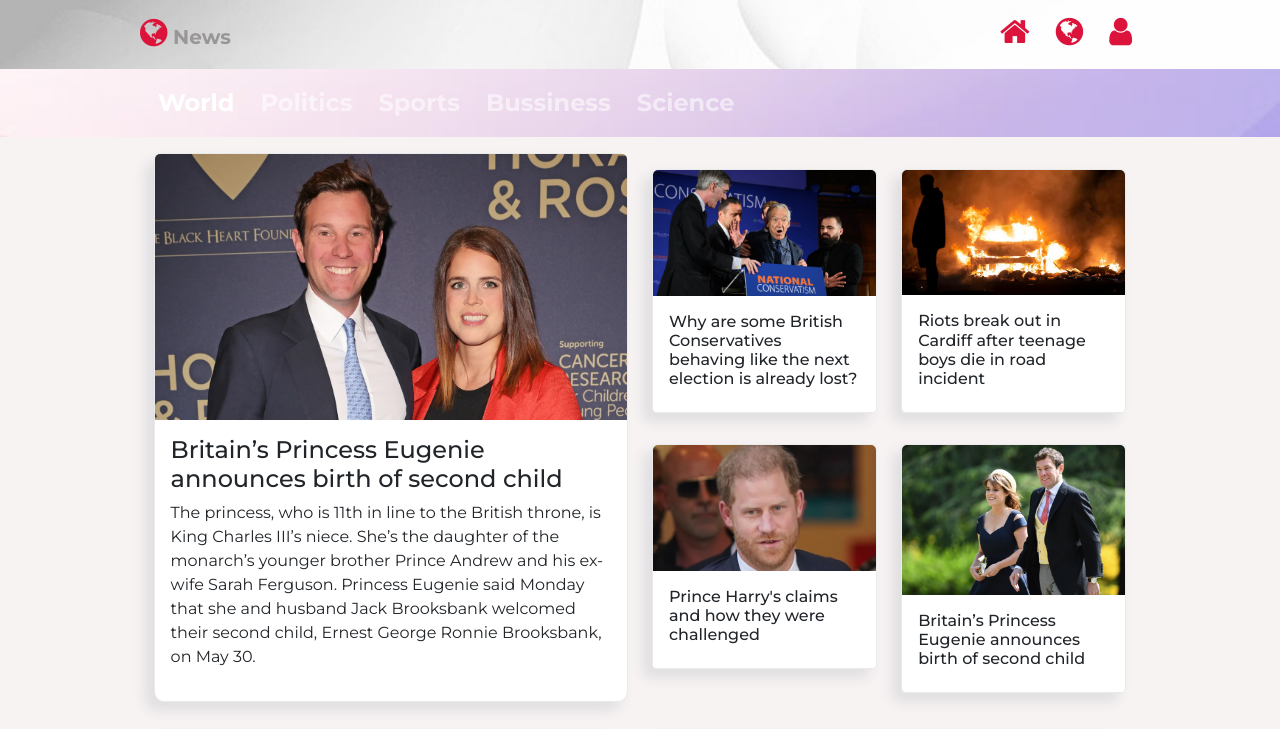
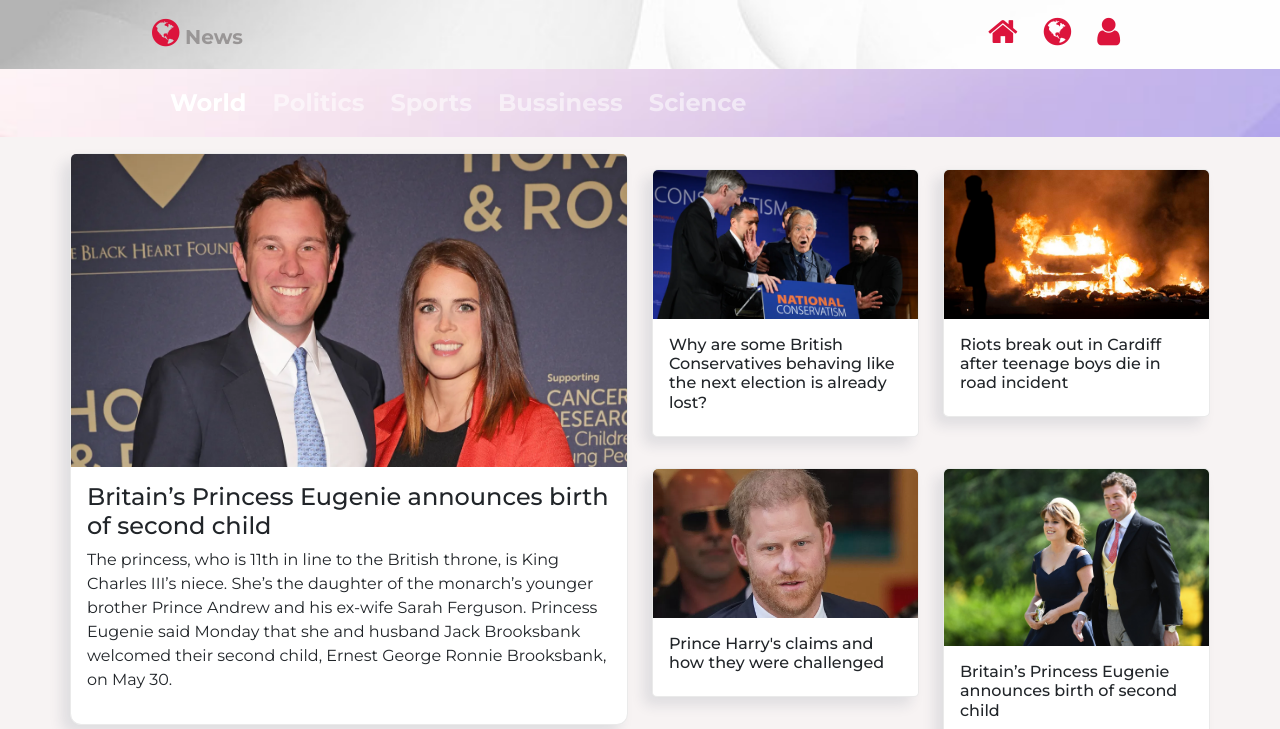
Before and after one commit to Rbabnasr1/Profile, a plain HTML site: page news.html in a window 1280 px wide. Shown: the top 729 px of the page. Drawn offline with nearby package versions, Linux system fonts and the light colour scheme; files that its build step writes are made by us from their sources; files whose address does not match are found by name.

Commit message:
Update news.css

```diff
--- a/css/news.css
+++ b/css/news.css
@@ -25,7 +25,7 @@
 
     .navbar>.container-fluid {
 
-        max-width: 80%;
+       /* max-width: 80%;*/
     }
 
     .navbar-nav {
@@ -66,7 +66,7 @@
         box-shadow: -1px 7px 18px #eaeaea;
 		background-color: white;
 	   height: 97vh;*/
-        max-width: 76%
+       /* max-width: 76%*/
     }
 
 .card-body{text-align: start;
```
